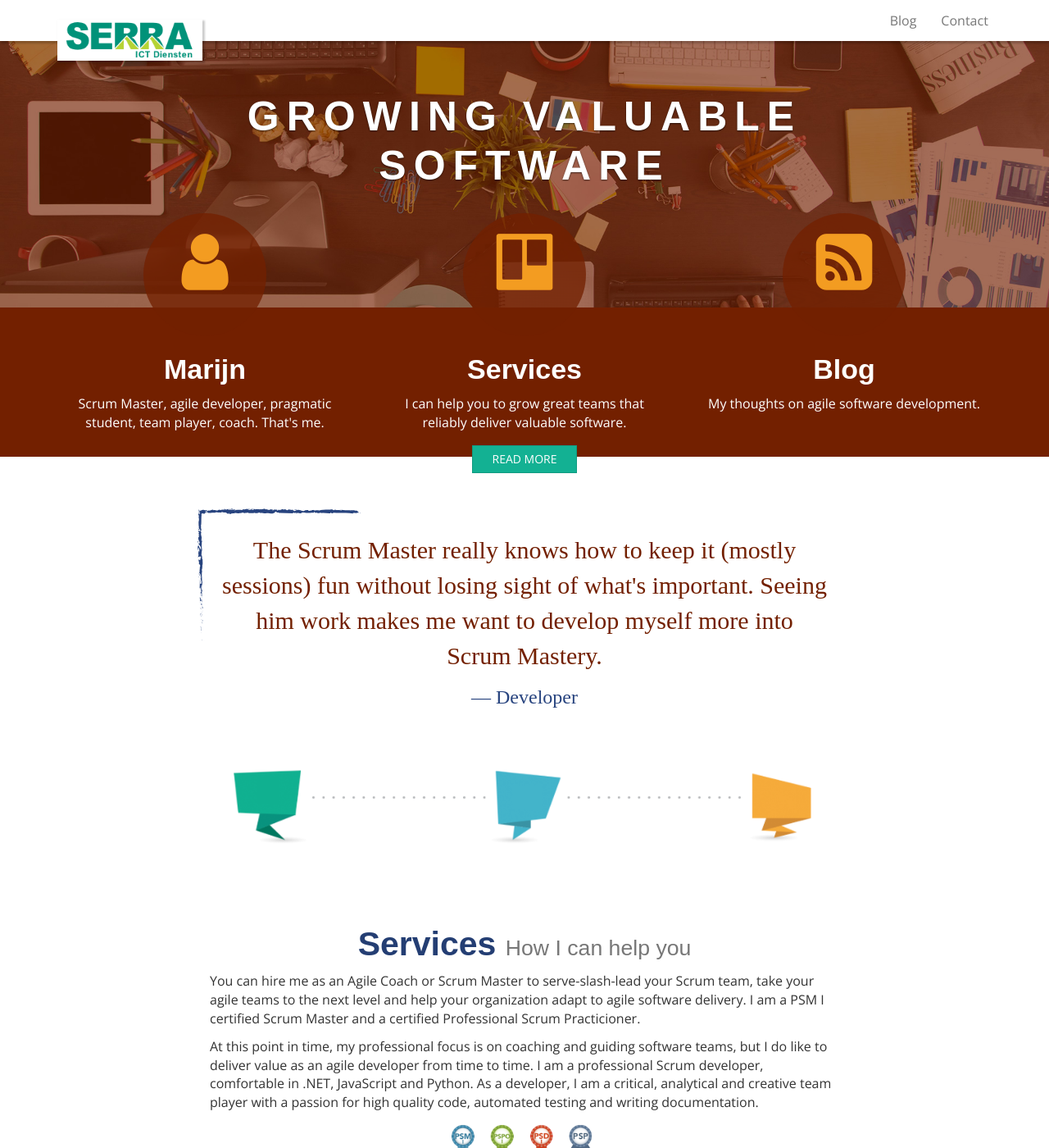
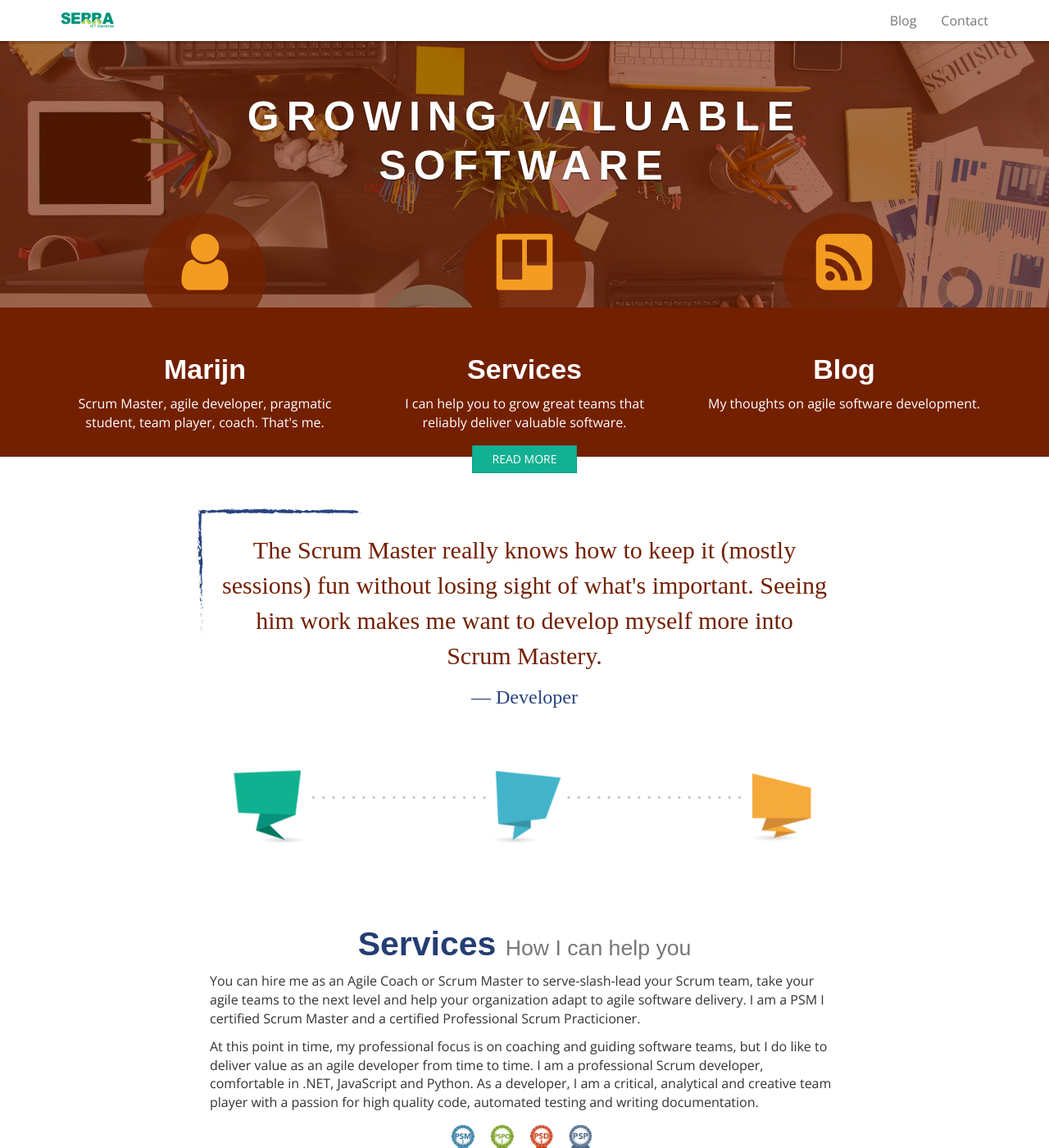
Before and after one commit to serraict/serraict.github.io, a Jekyll site: the page built from index.md, in a window 1280 px wide and 1400 px high. Shown: the whole window at 82% size. Built offline with Jekyll 4.4.1, drawn with Linux system fonts in a browser that asks for light colours; nearby versions of some CDN libraries; some web fonts are replaced.

Commit message:
Fix responsiveness of navbar on narrow screens

```diff
--- a/assets/themes/bootstrap/css/style.css
+++ b/assets/themes/bootstrap/css/style.css
@@ -100,7 +100,6 @@
 .navbar {
   box-shadow: 2px 2px 2px 1px rgba(0, 0, 0, 0.2);
   background-color: #fff;
-  height: 50px;
 }
 
 .navbar-fixed-top {
@@ -198,11 +197,8 @@
 /* navbar brand */
 
 img.logo {
-  box-shadow: 2px 2px 2px 1px rgba(0, 0, 0, 0.2);
-}
-
-.navbar-brand {
-  float: none;
+  /*box-shadow: 2px 2px 2px 1px rgba(0, 0, 0, 0.2);*/
+  height: 21px;
 }
 
 .about {
```
